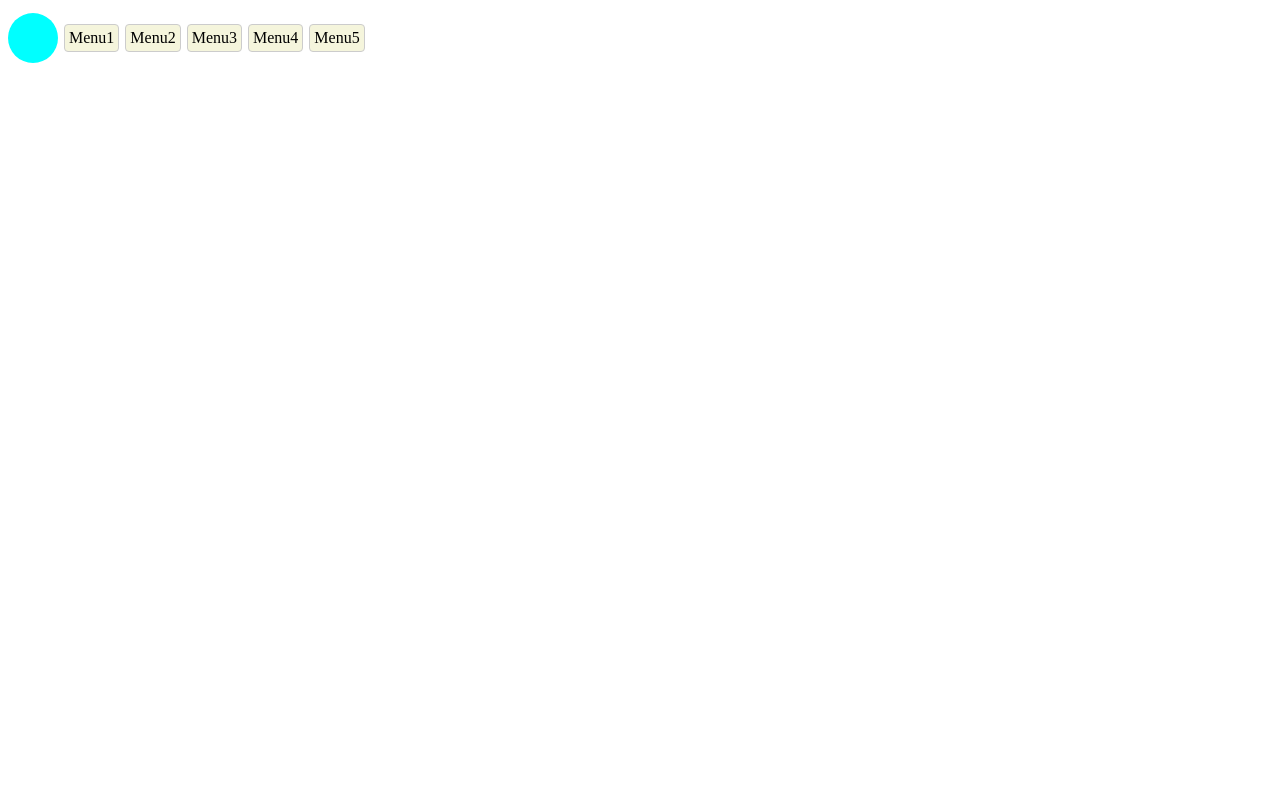
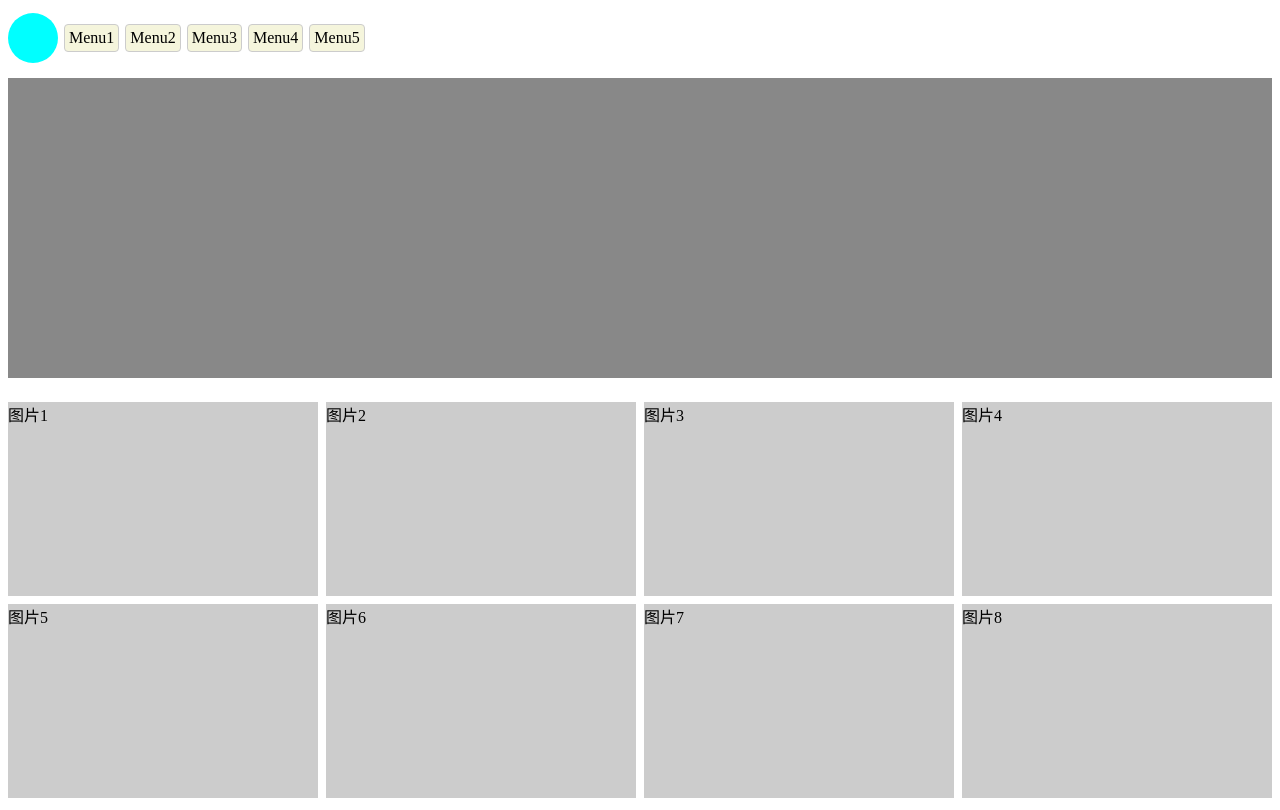
Before and after one commit to OriX0/css-technique-, a plain HTML site: page 布局套路/移动端套路/index.html in a window 1280 px wide. Drawn offline with Linux system fonts and the light colour scheme.

Commit message:
📦 feat:布局套路

```diff
--- a/移动端套路/index.html
+++ b/布局套路/移动端套路/index.html
@@ -36,8 +36,8 @@
       display: flex;
       justify-content: space-around;
     }
-    .active li,
-    .navMenu2 li {
+
+    .active li {
       background-color: beige;
       margin-left: 6px;
       padding: 4px;
@@ -63,10 +63,60 @@
       .navMenu.active {
         display: none;
       }
+      .navMenu2 li {
+        background-color: beige;
+        margin-left: 6px;
+        padding: 4px;
+        border: 1px solid #ccc;
+        border-radius: 4px;
+      }
       .navMenu2 {
         display: flex;
         justify-content: space-between;
       }
+      .banner {
+        width: 800px;
+        height: 300px;
+        background-color: #888;
+        margin: 10px auto 0;
+      }
+      .pictures {
+        width: 800px;
+        margin: 20px auto 0;
+      }
+      .wrapper {
+        display: flex;
+        flex-wrap: wrap;
+        margin: 0 -4px 0 -4px;
+      }
+      .picture {
+        width: calc(25% - 8px);
+        height: 194px;
+        margin: 4px;
+        background-color: #ccc;
+      }
+    }
+    .banner {
+      width: auto;
+      height: 300px;
+      background-color: #888;
+      margin: 10px auto 0;
+    }
+    .pictures {
+      width: auto;
+      margin: 20px auto 0;
+      overflow: hidden;
+    }
+    .wrapper {
+      display: flex;
+      flex-wrap: wrap;
+      margin: 0 -4px 0 -4px;
+    }
+    .picture {
+      width: calc(25% - 8px);
+      height: 194px;
+      margin: 4px;
+      background-color: #ccc;
     }
   </style>
   <body>
@@ -91,6 +141,21 @@
         </ul>
       </nav>
     </header>
+    <main>
+      <div class="banner"></div>
+      <div class="pictures">
+        <div class="wrapper">
+          <div class="picture">图片1</div>
+          <div class="picture">图片2</div>
+          <div class="picture">图片3</div>
+          <div class="picture">图片4</div>
+          <div class="picture">图片5</div>
+          <div class="picture">图片6</div>
+          <div class="picture">图片7</div>
+          <div class="picture">图片8</div>
+        </div>
+      </div>
+    </main>
   </body>
   <script>
     const showMenuBtn = document.getElementById('showMenu');
```
Also changed, not shown: 布局套路/flex布局/平均布局.html (added, +49 -0 lines), 布局套路/float布局/左右自由布局.html (added, +61 -0 lines), 布局套路/float布局/平均布局.html (added, +62 -0 lines), 1 other file.
